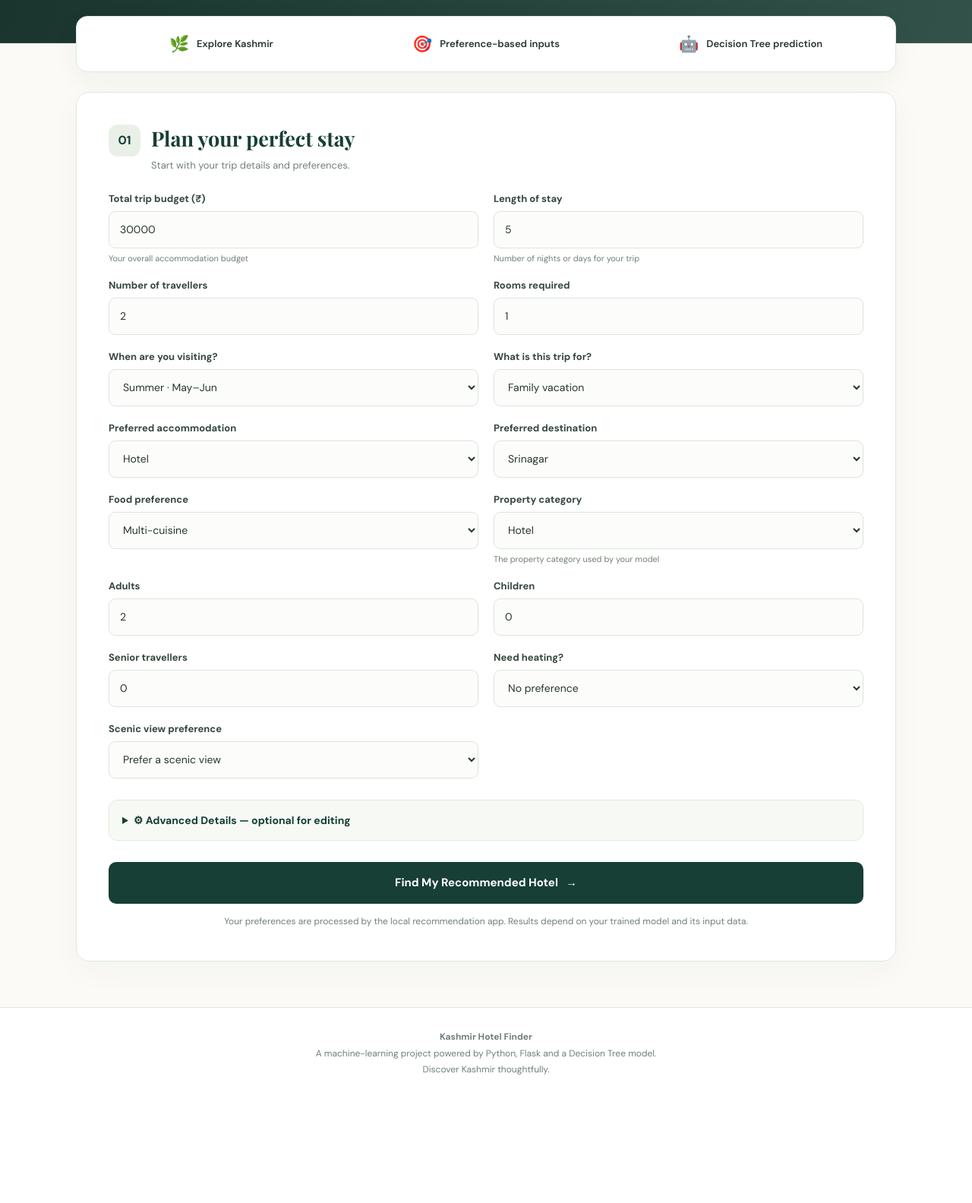
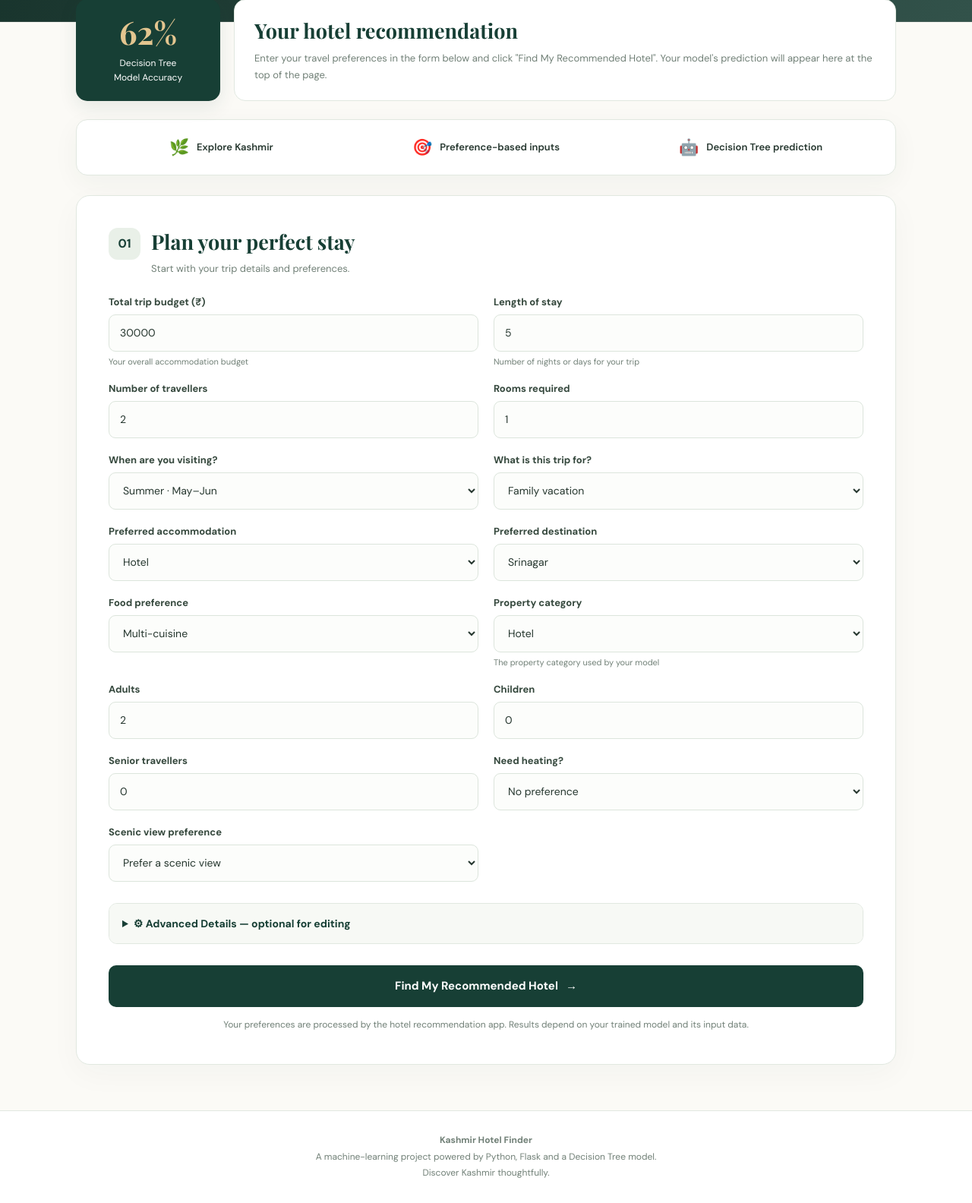
Before and after one commit to 12t-bool/kashmiri-hotel-app, a Flask app: page / in a window 1280 px wide. Shown: the part 578-2162 px from the top of the page at 76% size. Before the commit the page ends 1993 px from the top, so only its background shows below. Run offline with Flask 3, Linux system fonts and the light colour scheme; parts of the project's set-up code (start-up, migrations or seed data) failed here and were passed over; grey boxes are pictures that could not be loaded.

Commit message:
Update hotel finder interface

```diff
--- a/app.py
+++ b/app.py
@@ -6,17 +6,21 @@ from pathlib import Path
 
 app = Flask(__name__)
 
-# Locate the saved model files in this project folder
+# Find model files in the same folder as app.py
 BASE_DIR = Path(__file__).resolve().parent
 
+# Load the trained Decision Tree model
 with open(BASE_DIR / "decision_tree.pkl", "rb") as file:
     model = pickle.load(file)
 
+# Load the saved OneHotEncoder
 with open(BASE_DIR / "ohe.pkl", "rb") as file:
     ohe = pickle.load(file)
 
+# Accuracy reported from the Kaggle evaluation
+MODEL_ACCURACY = 62
 
-# Keep this order exactly the same as in the Kaggle notebook
+# Keep the feature order identical to the Kaggle notebook
 NUMERIC_FIELDS = [
     "user_budget_total_inr",
     "user_daily_budget_inr",
@@ -48,7 +52,6 @@ NUMERIC_FIELDS = [
     "suitability_score"
 ]
 
-# Keep this order exactly the same as the Kaggle OneHotEncoder
 CATEGORICAL_FIELDS = [
     "travel_season",
     "trip_purpose",
@@ -61,55 +64,69 @@ CATEGORICAL_FIELDS = [
 
 @app.route("/")
 def home():
-    return render_template("index.html")
+    return render_template(
+        "index.html",
+        accuracy=MODEL_ACCURACY
+    )
 
 
 @app.route("/predict", methods=["POST"])
 def predict():
     try:
-        # Read the 28 numeric values in the trained feature order
+        # Read numeric inputs in the required order
         numeric_values = [
             float(request.form[field])
             for field in NUMERIC_FIELDS
         ]
 
-        # Read the 6 categorical values in the encoder's feature order
+        numeric_array = np.array(
+            numeric_values,
+            dtype=float
+        ).reshape(1, -1)
+
+        # Read categorical inputs in the required order
         categorical_values = [
             request.form[field]
             for field in CATEGORICAL_FIELDS
         ]
 
-        numeric_array = np.array(
-            numeric_values, dtype=float
-        ).reshape(1, -1)
-
+        # Apply the saved OneHotEncoder
         encoded = ohe.transform([categorical_values])
 
-        # Support both sparse and dense OneHotEncoder outputs
+        # Convert sparse output to a dense array if necessary
         if hasattr(encoded, "toarray"):
             encoded = encoded.toarray()
 
-        # Kaggle training order: numeric features first, encoded features second
+        # Combine numeric and encoded categorical features
         final_input = np.hstack((numeric_array, encoded))
 
-        # The trained model expects 65 features
+        # Verify that the model receives 65 features
         if final_input.shape[1] != 65:
             raise ValueError(
-                f"Expected 65 features, received {final_input.shape[1]}."
+                f"Model expects 65 features, but received "
+                f"{final_input.shape[1]}. Check the Kaggle "
+                f"feature order and encoder."
             )
 
+        # Predict the recommended hotel/class
         prediction = model.predict(final_input)[0]
 
         return render_template(
             "index.html",
-            prediction=str(prediction)
+            prediction=str(prediction),
+            accuracy=MODEL_ACCURACY
         )
 
-    except Exception as error:
+    except Exception:
         app.logger.exception("Prediction failed")
+
         return render_template(
             "index.html",
-            error=f"Prediction failed: {error}"
+            error=(
+                "Prediction failed. Please check your inputs "
+                "and confirm that the model and encoder match."
+            ),
+            accuracy=MODEL_ACCURACY
         ), 400
 
 
--- a/templates/index.html
+++ b/templates/index.html
@@ -4,8 +4,8 @@
 <head>
     <meta charset="UTF-8">
     <meta name="viewport" content="width=device-width, initial-scale=1.0">
-
-    <title>Kashmir Hotel Finder | Discover Your Stay</title>
+    <title>Kashmir Hotel Finder | Decision Tree</title>
+    <meta name="description" content="Find a hotel in Kashmir based on your travel preferences using a Decision Tree machine learning model.">
 
     <link rel="preconnect" href="https://fonts.googleapis.com">
     <link rel="preconnect" href="https://fonts.gstatic.com" crossorigin>
@@ -142,8 +146,101 @@
 
         .main-wrap {
             width: min(1080px, 90%);
-            margin: -36px auto 60px;
+            margin: -30px auto 60px;
             position: relative;
+        }
+
+        /* TOP AREA: ACCURACY AND PREDICTION */
+
+        .top-results {
+            display: grid;
+            grid-template-columns: 190px minmax(0, 1fr);
+            gap: 18px;
+            align-items: stretch;
+            margin-bottom: 24px;
+        }
+
+        .accuracy-card {
+            display: flex;
+            flex-direction: column;
+            justify-content: center;
+            align-items: center;
+            gap: 8px;
+            padding: 20px 14px;
+            background: var(--forest);
+            color: white;
+            border-radius: 15px;
+            text-align: center;
+            box-shadow: 0 8px 25px #173f3518;
+        }
+
+        .accuracy-number {
+            color: #e3c58f;
+            font-family: "Playfair Display", Georgia, serif;
+            font-size: 42px;
+            font-weight: 700;
+            line-height: 1.1;
+        }
+
+        .accuracy-label {
+            font-size: 12px;
+            line-height: 1.6;
+        }
+
+        .top-prediction {
+            padding: 22px 26px;
+            background: #eff8f0;
+            border: 1px solid #b8d6c0;
+            border-radius: 15px;
+            overflow-wrap: anywhere;
+            display: flex;
+            flex-direction: column;
+            justify-content: center;
+        }
+
+        .top-prediction .result-label {
+            color: #38734c;
+            font-size: 11px;
+            font-weight: 700;
+            letter-spacing: 1px;
+            text-transform: uppercase;
+        }
+
+        .top-prediction h2 {
+            margin: 8px 0;
+        }
+
+        .hotel-name {
+            margin: 0 0 8px;
+            color: var(--forest);
+            font-size: 21px;
+            font-weight: 700;
+            line-height: 1.5;
+        }
+
+        .top-prediction .help-text {
+            margin: 0;
+        }
+
+        .prediction-placeholder {
+            padding: 22px 26px;
+            background: white;
+            border: 1px solid var(--border);
+            border-radius: 15px;
+            display: flex;
+            flex-direction: column;
+            justify-content: center;
+        }
+
+        .prediction-placeholder h2 {
+            margin: 0 0 8px;
+        }
+
+        .prediction-placeholder p {
+            margin: 0;
+            color: var(--muted);
+            font-size: 13px;
+            line-height: 1.7;
         }
 
         .trust-strip {
@@ -465,6 +548,46 @@
 </header>
 
 <main class="main-wrap">
+
+    <!-- ACCURACY AND PREDICTION ARE AT THE TOP -->
+
+    <section class="top-results" aria-live="polite">
+
+        <div class="accuracy-card">
+            <span class="accuracy-number">62%</span>
+            <span class="accuracy-label">Decision Tree<br>Model Accuracy</span>
+        </div>
+
+        {% if prediction %}
+        <div class="top-prediction">
+            <div class="result-label">✦ Your Decision Tree prediction</div>
+            <h2>Recommended Hotel</h2>
+            <p class="hotel-name">{{ prediction }}</p>
+            <p class="help-text">
+                Please verify current prices, location, availability and
+                amenities before making a booking.
+            </p>
+        </div>
+        {% else %}
+        <div class="prediction-placeholder">
+            <h2>Your hotel recommendation</h2>
+            <p>
+                Enter your travel preferences in the form below and click
+                "Find My Recommended Hotel". Your model's prediction will
+                appear here at the top of the page.
+            </p>
+        </div>
+        {% endif %}
+
+    </section>
+
+    {% if error %}
+    <section class="error" aria-live="assertive">
+        <strong>We couldn't generate your recommendation.</strong>
+        <p>{{ error }}</p>
+        <p>Please check your inputs and try again.</p>
+    </section>
+    {% endif %}
 
     <section class="trust-strip">
         <div class="trust-item">
@@ -758,33 +917,14 @@
             </button>
 
             <p class="privacy-note">
-                Your preferences are processed by the local recommendation app.
+                Your preferences are processed by the hotel recommendation app.
                 Results depend on your trained model and its input data.
             </p>
 
         </form>
 
-        {% if prediction %}
-        <section class="result" aria-live="polite">
-            <div class="result-label">✦ Your model's prediction</div>
-            <h2>Recommended Hotel</h2>
-            <p>{{ prediction }}</p>
-            <p class="help-text">
-                Please verify current prices, location, availability, and
-                amenities before making a booking.
-            </p>
-        </section>
-        {% endif %}
+    </section>
 
-        {% if error %}
-        <section class="error" aria-live="polite">
-            <strong>We couldn't generate your recommendation.</strong>
-            <p>{{ error }}</p>
-            <p>Please check the inputs and try again.</p>
-        </section>
-        {% endif %}
-
-    </section>
 </main>
 
 <footer class="footer">
```
Also changed, not shown: other parts of templates/index.html (+96 -56 lines).
